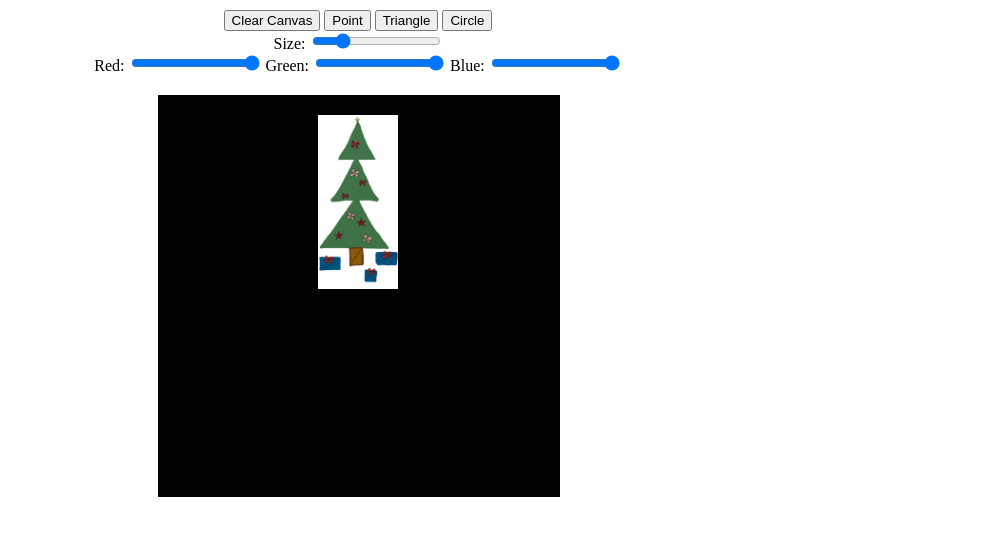
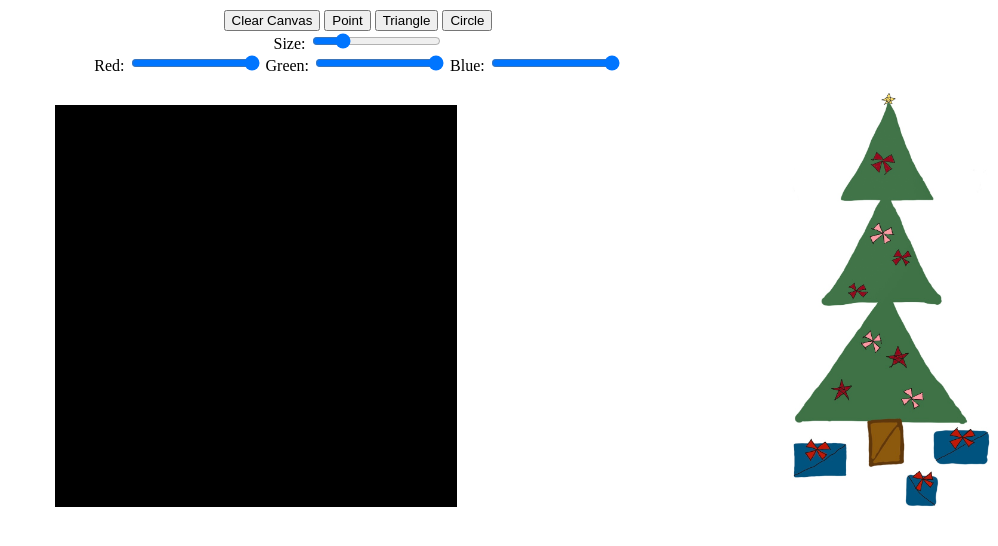
Before and after one commit to cyrusamalan/cse160-asgn1, a plain HTML site: page src/asg1.html in a window 1280 px wide. Shown: the whole page, without its empty margins (282-1280 px from the left). Drawn offline with Linux system fonts and the light colour scheme.

Commit message:
adding file

```diff
--- a/src/asg1.html
+++ b/src/asg1.html
@@ -8,18 +8,21 @@
       border: 1px solid black;
       display: block;
       margin: 20px auto;
-      position: relative; /* Ensure proper layering */
+      position: relative;
     }
     .controls {
       text-align: center;
       margin: 10px;
     }
+    #overlayContainer {
+      display: flex;
+      justify-content: center;
+      align-items: center;
+      width: 100%;
+      margin: 10px auto;
+    }
     #overlayImage {
-      position: absolute;
-      top: 20px; /* Adjust to align properly */
-      left: 50%; /* Center horizontally */
-      transform: translateX(-50%); /* Center adjustment */
-      pointer-events: none; /* Ensure clicks pass through */
+      margin-left: 5px; /* Add space between canvas and image */
     }
   </style>
 </head>
@@ -36,9 +39,9 @@
     Green: <input type="range" id="greenSlider" min="0" max="255" value="255">
     Blue: <input type="range" id="blueSlider" min="0" max="255" value="255">
   </div>
-  <div style="position: relative; width: 400px; margin: 0 auto;">
+  <div id="overlayContainer">
     <canvas id="webgl" width="400" height="400"></canvas>
-    <img id="overlayImage" src="drawing.jpg" alt="Overlay Image" width="80">
+    <img id="overlayImage" src="drawing.jpg" alt="Overlay Image" width="200">
   </div>
   <script src="../lib/cuon-utils.js"></script>
   <script src="../lib/webgl-utils.js"></script>
```
